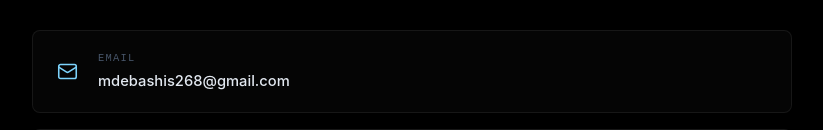
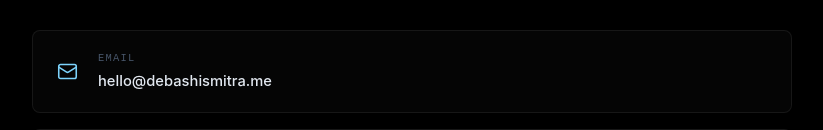
Before and after one commit to Debashismitra01/Portfolio, a Next.js app: page / in a window 1280 px wide. Shown: the part 6805-6935 px from the top of the page, without its empty margins (228-1051 px from the left). Built offline with nearby package versions, Linux system fonts and the light colour scheme.

Commit message:
Changed mail

```diff
--- a/src/app/components/Contact.jsx
+++ b/src/app/components/Contact.jsx
@@ -8,8 +8,8 @@ const links = [
   {
     icon: Mail,
     label: "Email",
-    value: "mdebashis268@gmail.com",
-    href: "mailto:mdebashis268@gmail.com",
+    value: "hello@debashismitra.me",
+    href: "mailto:hello@debashismitra.me",
   },
   {
     icon: Linkedin,
```
